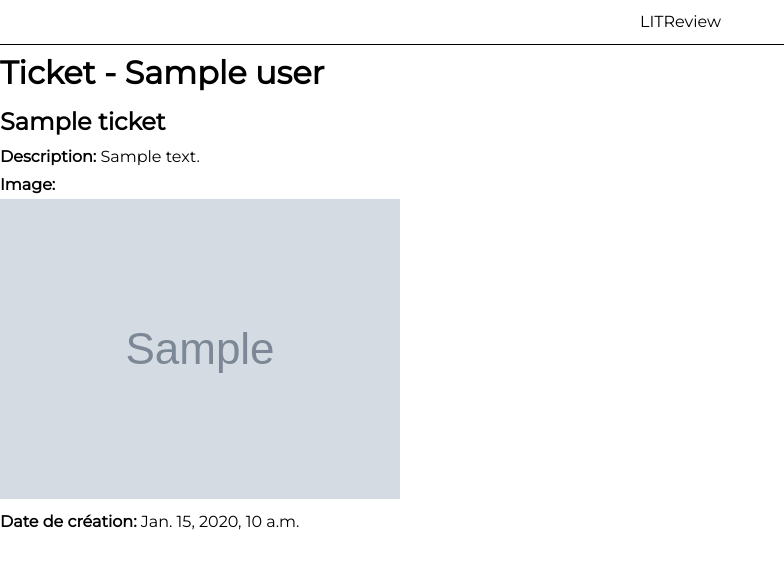
After one commit to KDerec/LITReview, a Django app: template litreview/catalog/templates/catalog/ticket_detail.html in a window 1280 px wide. The commit adds this page. Shown: the top 569 px of the page, without its empty margins (0-784 px from the left). Run offline with Django 4.2, Linux system fonts and the light colour scheme; the template is opened without the code that fills it: most values are stand-ins (such as "Sample title", 1, 10 or a date in 2020); grey boxes marked "Sample" are stand-in pictures.

Commit message:
Create ticket and display ticket details

```diff
--- /dev/null
+++ b/litreview/catalog/templates/catalog/ticket_detail.html
@@ -0,0 +1,14 @@
+{% extends "base.html" %}
+
+{% block title %}<title>{{ ticket.title }}</title>{% endblock %}
+
+{% block content %}
+    <h1>Ticket - {{ ticket.user }}</h1>
+    <h2>{{ ticket.title }}</h2>
+
+    <p><strong>Description:</strong> {{ ticket.description }}</p>
+    {% if ticket.image %}
+    <p><strong>Image:</strong> <br> <img src="{{ ticket.image.url }}"></p>
+    {% endif %}
+    <p><strong>Date de création:</strong> {{ ticket.time_created }}</p>
+{% endblock %}
--- a/litreview/catalog/urls.py
+++ b/litreview/catalog/urls.py
@@ -5,4 +5,6 @@ from . import views
 urlpatterns = [
     path("", views.feed, name="feed"),
     path("feed/", views.feed, name="feed"),
+    path("create-ticket/", views.TicketCreateView.as_view(), name="create-ticket"),
+    path("ticket/<int:pk>", views.TicketDetailView.as_view(), name="ticket-detail"),
 ]
--- a/litreview/litreview/settings.py
+++ b/litreview/litreview/settings.py
@@ -136,3 +136,7 @@ LOGIN_EXEMPT_URLS = (
 LOGIN_URL = "/accounts/home/"
 LOGIN_REDIRECT_URL = "/catalog/feed/"
 LOGOUT_REDIRECT_URL = "/accounts/home/"
+
+
+MEDIA_ROOT = "/media/images/"
+MEDIA_URL = "/media/"
--- a/litreview/litreview/urls.py
+++ b/litreview/litreview/urls.py
@@ -36,3 +36,4 @@ from django.conf import settings
 from django.conf.urls.static import static
 
 urlpatterns += static(settings.STATIC_URL, document_root=settings.STATIC_ROOT)
+urlpatterns += static(settings.MEDIA_URL, document_root=settings.MEDIA_ROOT)
--- a/litreview/static/css/styles.css
+++ b/litreview/static/css/styles.css
@@ -8,6 +8,11 @@ html {
     font-size: 100%;
     font-family: 'Montserrat', sans-serif;
     line-height: 1.75;
+}
+
+img {
+    width: 100%;
+    max-width: 400px;
 }
 
 a {
```
Also changed, not shown: litreview/catalog/models.py (+12 -13 lines), litreview/catalog/templates/catalog/create_ticket.html (+12 -0 lines), litreview/catalog/views.py (+19 -0 lines), litreview/catalog/migrations/0001_initial.py, litreview/catalog/migrations/0002_alter_review_body_alter_review_headline_and_more.py (added), litreview/db.sqlite3.
